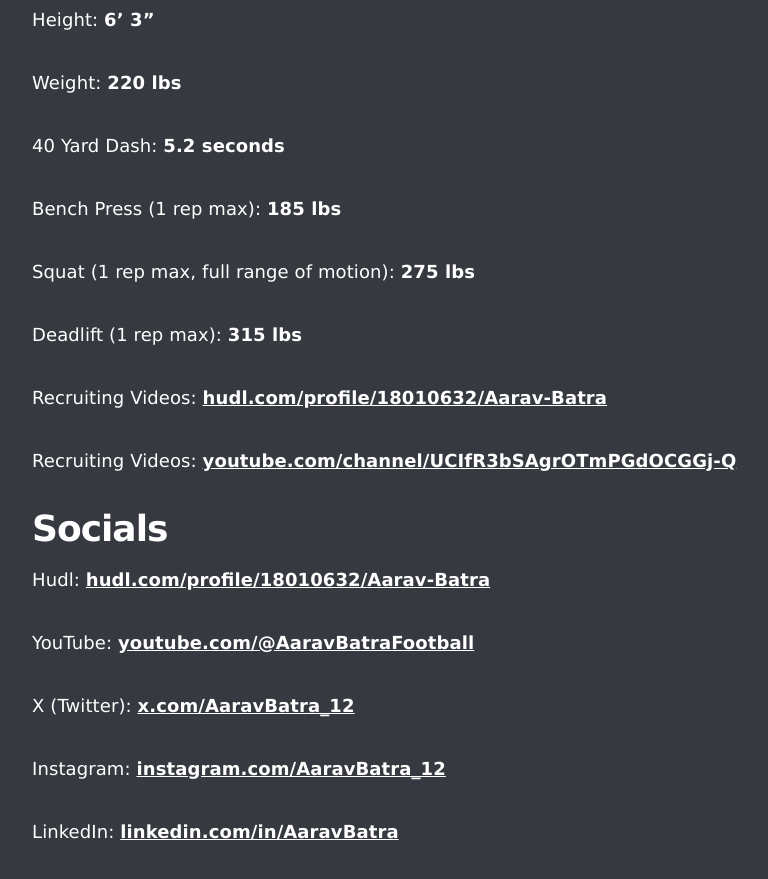
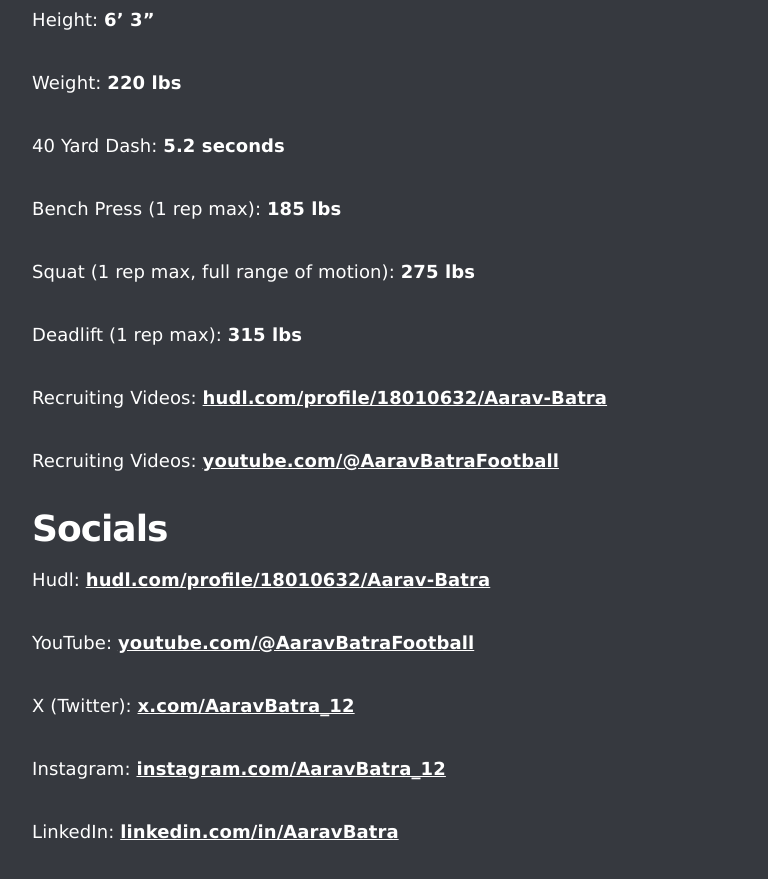
Before and after one commit to batra-aarav/recruit.aaravbatra.me, a Jekyll site: the page built from index.md, in a window 1280 px wide and 900 px high, scrolled down 1362 px. Shown: the top 879 px of the window, without its empty margins (358-1126 px from the left). Built offline with Jekyll 4.4.1, drawn with Linux system fonts in a browser that asks for light colours.

Commit message:
shorten youtube link

```diff
--- a/index.md
+++ b/index.md
@@ -58,7 +58,7 @@
 
 Recruiting Videos: [**hudl.com/profile/18010632/Aarav-Batra**](https://hudl.aaravbatra.me)
 
-Recruiting Videos: [**youtube.com/channel/UCIfR3bSAgrOTmPGdOCGGj-Q**](https://youtube.aaravbatra.me)
+Recruiting Videos: [**youtube.com/@AaravBatraFootball**](https://youtube.aaravbatra.me)
 
 
 ## Socials
```
